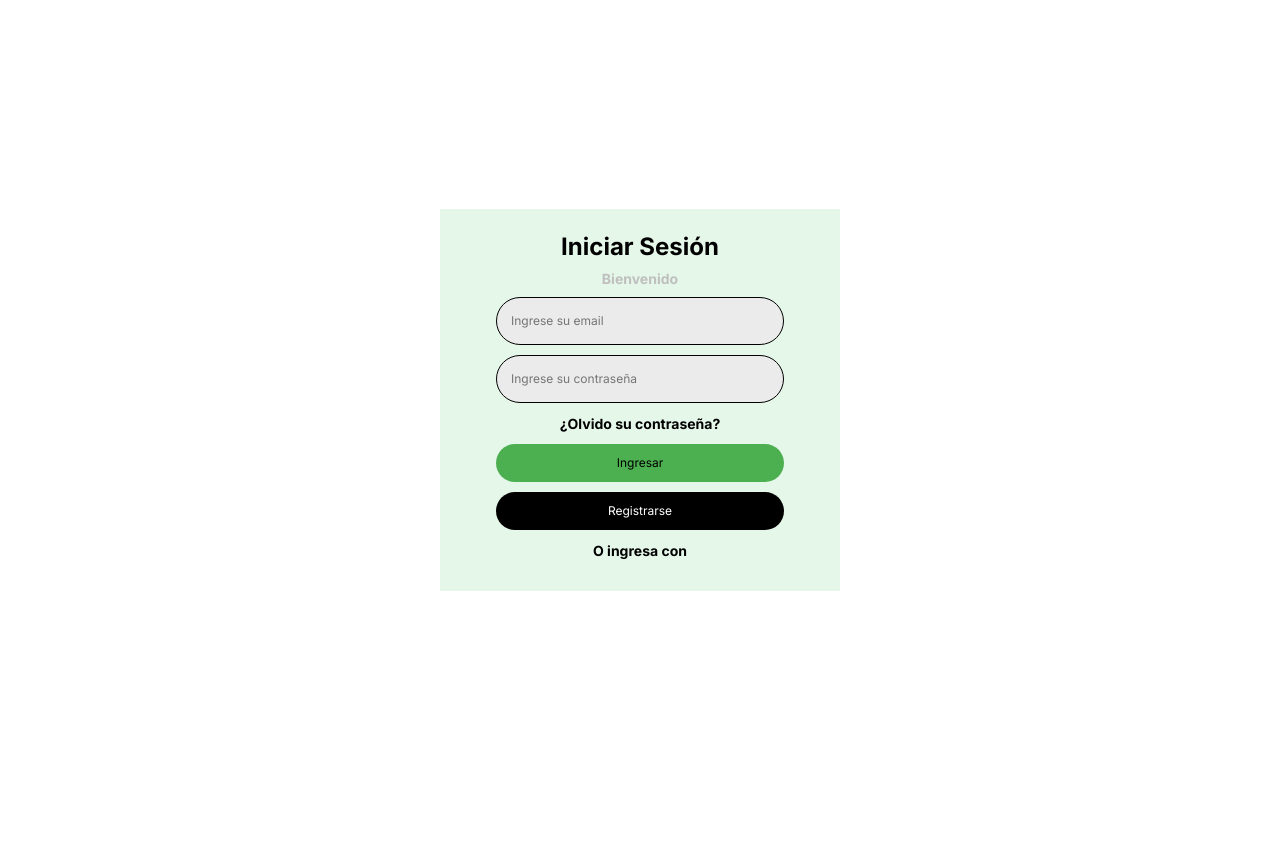
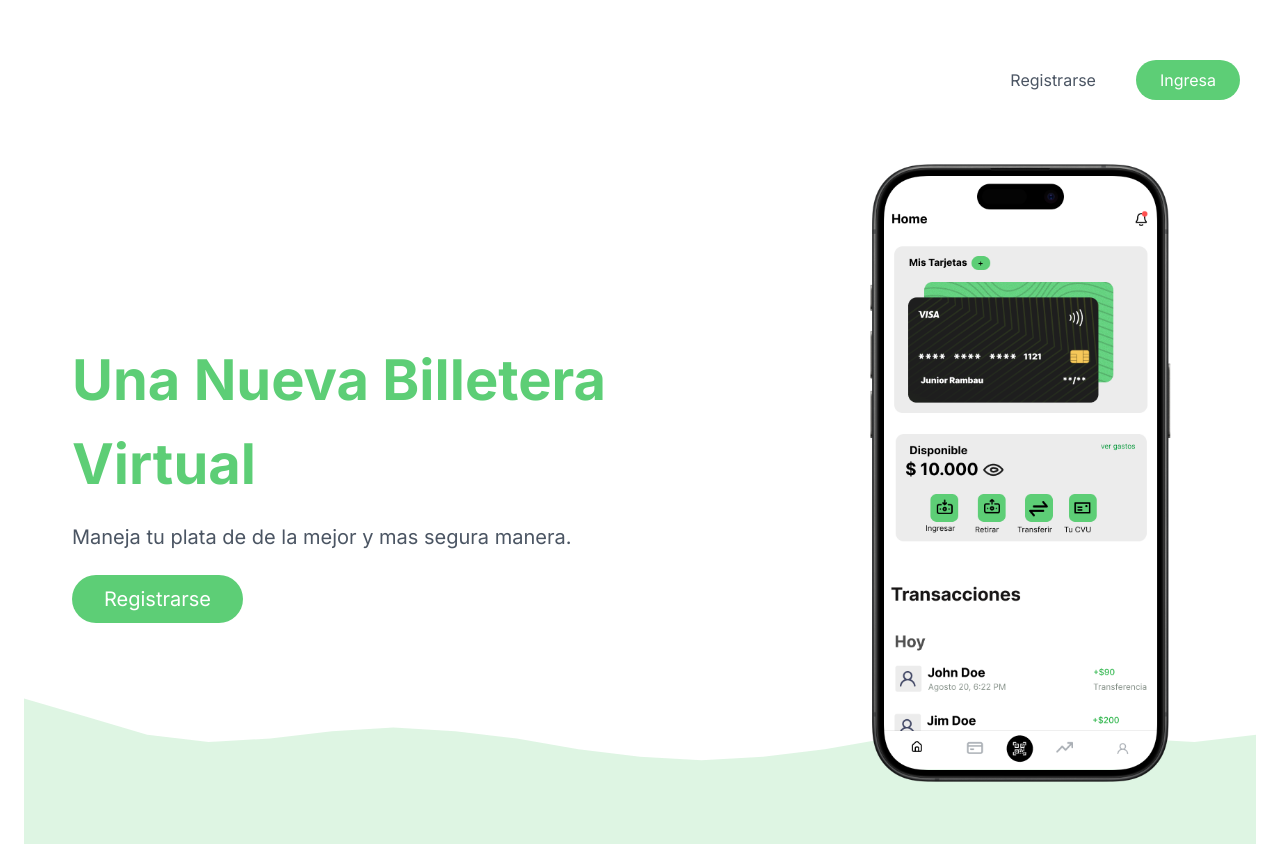
Before and after one commit to Josefinamrm/Billetera_Virtual_Web, a Vue app: page / in a window 1280 px wide. Before the commit the page ends 800 px from the top, so only its background shows below. Built offline with nearby package versions, Linux system fonts and the light colour scheme.

Commit message:
landing page

```diff
--- /dev/null
+++ b/src/components/LandingPage.vue
@@ -0,0 +1,71 @@
+<template>
+  <div class="landing-page">
+    <header>
+      <nav>
+        <RouterLink to="/register" class="btn btn-secondary">Registrarse</RouterLink>
+        <RouterLink to="/login" class="btn btn-primary">Ingresa</RouterLink>
+      </nav>
+    </header>
+    <RouterView />
+  </div>
+</template>
+
+<script>
+export default {
+  name: 'LandingPage'
+}
+</script>
+
+<style scoped>
+.landing-page {
+  font-family: Arial, sans-serif;
+  min-height: 100vh;
+  display: flex;
+  flex-direction: column;
+  position: relative;
+  overflow: hidden;
+  background-color: #ffffff;
+}
+
+header {
+  padding: 1rem;
+  position: relative;
+  z-index: 10;
+}
+
+nav {
+  display: flex;
+  justify-content: flex-end;
+  gap: 1rem;
+  max-width: 1200px;
+  margin: 0 auto;
+  width: 100%;
+}
+
+.btn {
+  padding: 0.5rem 1.5rem;
+  border: none;
+  border-radius: 2rem;
+  cursor: pointer;
+  transition: all 0.3s ease;
+  text-decoration: none;
+}
+
+.btn-primary {
+  background-color: #5dce76;
+  color: white;
+}
+
+.btn-primary:hover {
+  background-color: #4eb964;
+}
+
+.btn-secondary {
+  background-color: transparent;
+  color: #4b5563;
+}
+
+.btn-secondary:hover {
+  background-color: #e5e7eb;
+}
+</style>
--- /dev/null
+++ b/src/components/LandingPageContent.vue
@@ -0,0 +1,165 @@
+<template>
+  <div class="content-wrapper">
+    <main>
+      <div class="text-content">
+        <h1>Una Nueva Billetera Virtual</h1>
+        <p>Maneja tu plata de de la mejor y mas segura manera.</p>
+        <RouterLink to="/register" class="btn btn-primary btn-large">Registrarse</RouterLink>
+      </div>
+      <div class="image-container">
+        <img src="../assets/Group 162500-2.png" alt="App Preview" class="app-preview" />
+      </div>
+    </main>
+    <div class="background-shape"></div>
+  </div>
+</template>
+
+<script>
+export default {
+  name: 'LandingPageContent'
+}
+</script>
+
+<style scoped>
+.content-wrapper {
+  flex-grow: 1;
+  position: relative;
+}
+
+main {
+  display: flex;
+  justify-content: space-between;
+  align-items: center;
+  padding: 2rem;
+  max-width: 1200px;
+  margin: 0 auto;
+  position: relative;
+  z-index: 10;
+  min-height: calc(100vh - 80px);
+}
+
+.text-content {
+  max-width: 600px;
+}
+
+.image-container {
+  position: relative;
+  margin-left: 2rem;
+}
+
+.app-preview {
+  width: 375px;
+  height: 650px;
+  object-fit: contain;
+  position: relative;
+  z-index: 10;
+}
+
+h1 {
+  font-size: 3.5rem;
+  color: #5dce76;
+  margin-bottom: 1rem;
+}
+
+p {
+  font-size: 1.25rem;
+  color: #4b5563;
+  margin-bottom: 2rem;
+}
+
+.btn {
+  padding: 0.5rem 1.5rem;
+  border: none;
+  border-radius: 2rem;
+  cursor: pointer;
+  transition: all 0.3s ease;
+  text-decoration: none;
+}
+
+.btn-primary {
+  background-color: #5dce76;
+  color: white;
+}
+
+.btn-primary:hover {
+  background-color: #4eb964;
+}
+
+.btn-large {
+  font-size: 1.25rem;
+  padding: 0.75rem 2rem;
+}
+
+.background-shape {
+  position: absolute;
+  bottom: 0;
+  left: 0;
+  width: 100%;
+  height: 50%;
+  background-color: #5dce76;
+  opacity: 0.2;
+  clip-path: polygon(
+    0% 100%,
+    0% 60%,
+    5% 65%,
+    10% 70%,
+    15% 72%,
+    20% 71%,
+    25% 69%,
+    30% 68%,
+    35% 69%,
+    40% 71%,
+    45% 74%,
+    50% 76%,
+    55% 77%,
+    60% 76%,
+    65% 74%,
+    70% 71%,
+    75% 69%,
+    80% 68%,
+    85% 69%,
+    90% 71%,
+    95% 72%,
+    100% 70%,
+    100% 100%
+  );
+}
+
+@media (max-width: 1024px) {
+  main {
+    flex-direction: column;
+    text-align: center;
+    padding: 2rem 1rem;
+  }
+
+  .text-content {
+    margin-bottom: 2rem;
+  }
+
+  .image-container {
+    margin-left: 0;
+  }
+
+  .app-preview {
+    width: 300px;
+    height: 520px;
+  }
+
+  h1 {
+    font-size: 2.5rem;
+  }
+
+  p {
+    font-size: 1rem;
+  }
+
+  .btn-large {
+    font-size: 1rem;
+    padding: 0.5rem 1.5rem;
+  }
+
+  .background-shape {
+    height: 40%;
+  }
+}
+</style>
--- a/src/router/index.js
+++ b/src/router/index.js
@@ -1,6 +1,7 @@
 import { createRouter, createWebHistory } from 'vue-router'
 import AuthLayout from '../layouts/AuthLayout.vue'
 import GuestLayout from '../layouts/GuestLayout.vue'
+import LandingPage from '../components/LandingPage.vue'
 
 const router = createRouter({
   history: createWebHistory(import.meta.env.BASE_URL),
@@ -11,6 +12,15 @@ const router = createRouter({
       children: [
         {
           path: '',
+          component: LandingPage,
+          children: [
+            {
+              path: '',
+              name: 'landing',
+              component: () => import('../components/LandingPageContent.vue')
+            },
+            {
+              path: 'login',
               name: 'login',
               component: () => import('../components/Login.vue')
             },
@@ -18,6 +28,8 @@ const router = createRouter({
               path: 'register',
               name: 'register',
               component: () => import('../components/Register.vue')
+            }
+          ]
         }
       ]
     },
@@ -48,7 +60,7 @@ const router = createRouter({
         {
           path: 'inversiones',
           name: 'inversiones',
-        //  component: () => import('../components/inversionPage/inversionPage.vue')
+         // component: () => import('../components/inversionPage/inversionPage.vue')
         },
         {
           path: 'perfil',
```
Also changed, not shown: src/assets/Group 162500-2.png (added). Lines whose indentation alone changed are shown as unchanged.
